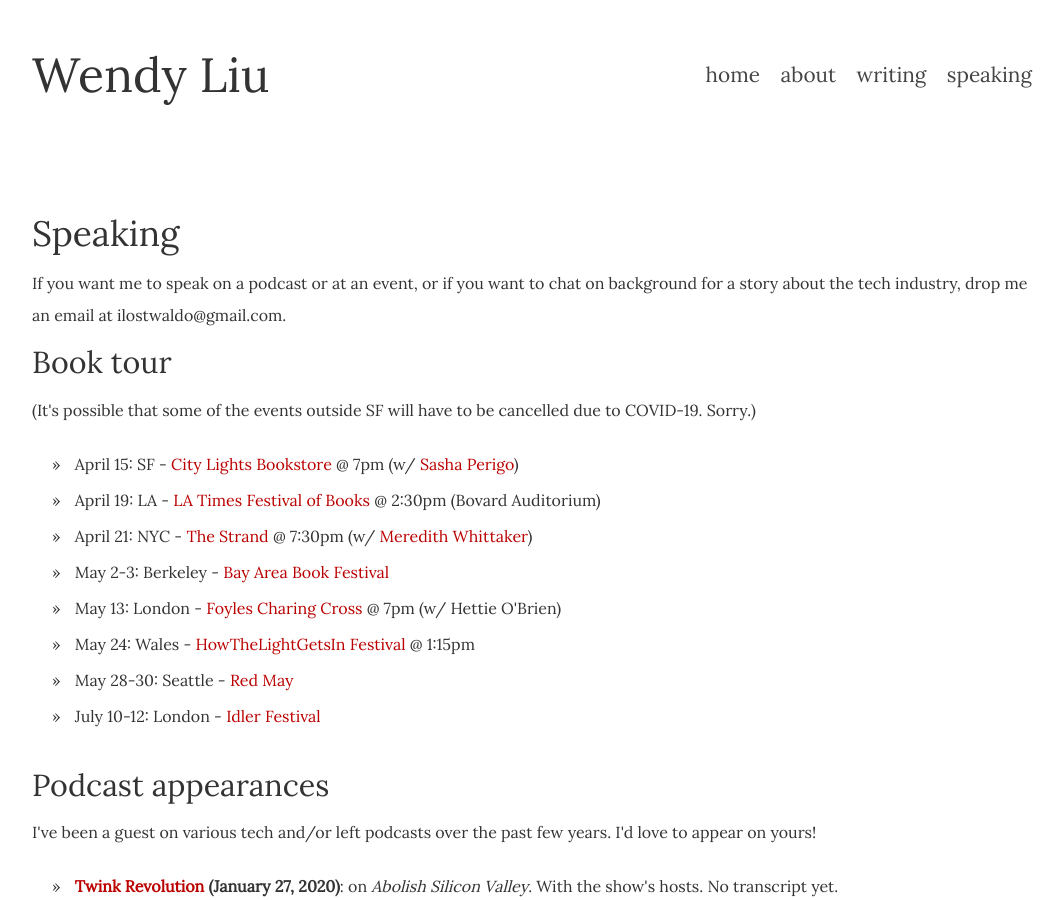
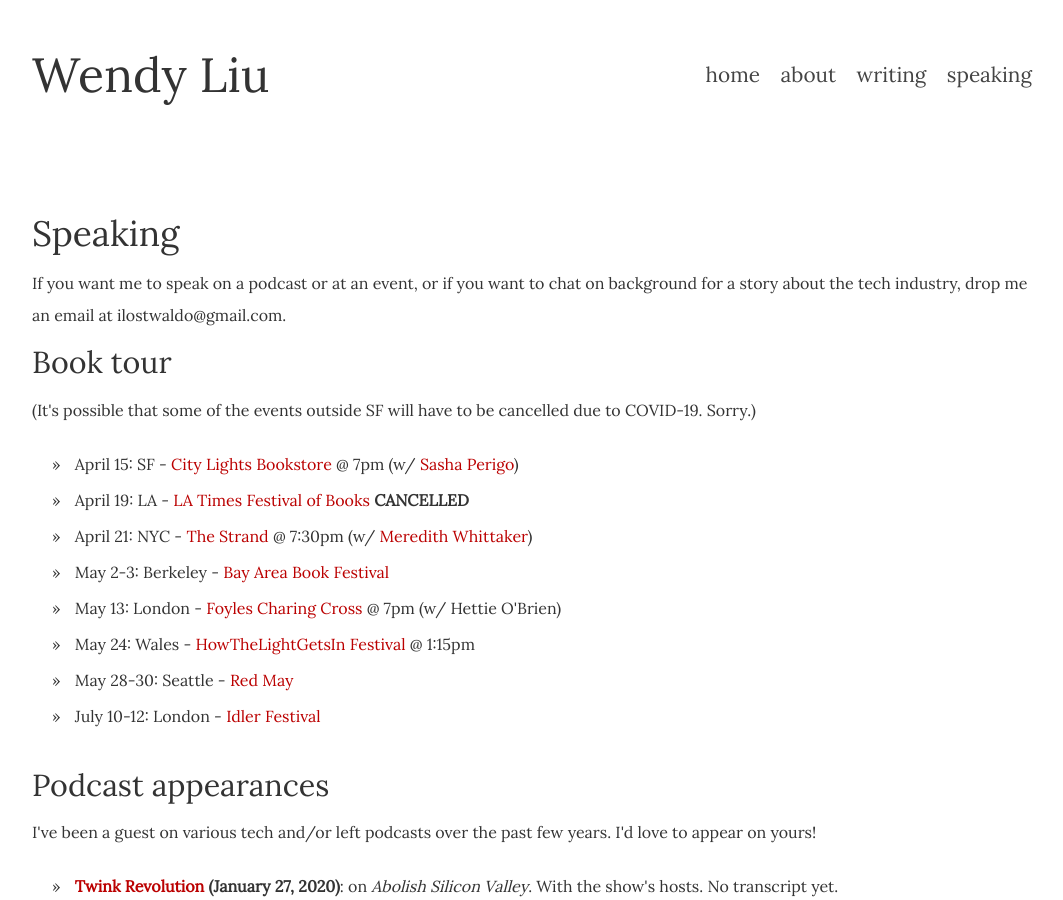
Before and after one commit to dellsystem/dellsystem.github.io, a Jekyll site: the page built from speaking/index.html, in a window 1280 px wide and 900 px high. Shown: the whole window, without its empty margins (108-1171 px from the left). Built offline with Jekyll 4.4.1, drawn with Linux system fonts in a browser that asks for light colours.

Commit message:
Update book tour (event cancellation)

```diff
--- a/_includes/book_tour.html
+++ b/_includes/book_tour.html
@@ -1,6 +1,6 @@
 <ul>
     <li>April 15: SF - <a href="http://www.citylights.com/info/?fa=event&event_id=3594">City Lights Bookstore</a> @ 7pm (w/ <a href="https://twitter.com/sashaperigo">Sasha Perigo</a>)</li>
-    <li>April 19: LA - <a href="https://events.latimes.com/festivalofbooks/">LA Times Festival of Books</a> @ 2:30pm (Bovard Auditorium)</li>
+    <li>April 19: LA - <a href="https://events.latimes.com/festivalofbooks/">LA Times Festival of Books</a> <strong>CANCELLED</strong></li>
     <li>April 21: NYC - <a href="https://www.strandbooks.com/event/wendy-liu-abolish-silicon-valley">The Strand</a> @ 7:30pm (w/ <a href="https://twitter.com/mer__edith">Meredith Whittaker</a>)</li>
     <li>May 2-3: Berkeley - <a href="https://www.baybookfest.org/">Bay Area Book Festival</a></li>
     <li>May 13: London - <a href="https://www.foyles.co.uk/abolish-silicon-valley-wendy-liu-in-conversation-with-hettie-obrien">Foyles Charing Cross</a> @ 7pm (w/ Hettie O'Brien)</li>
```
